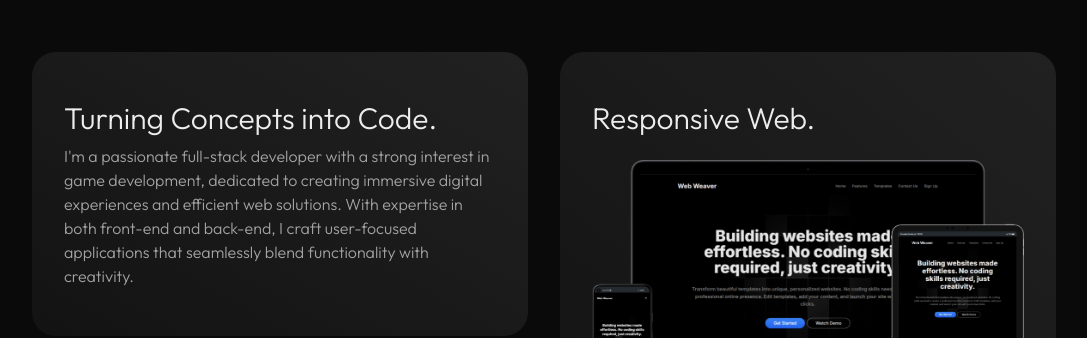
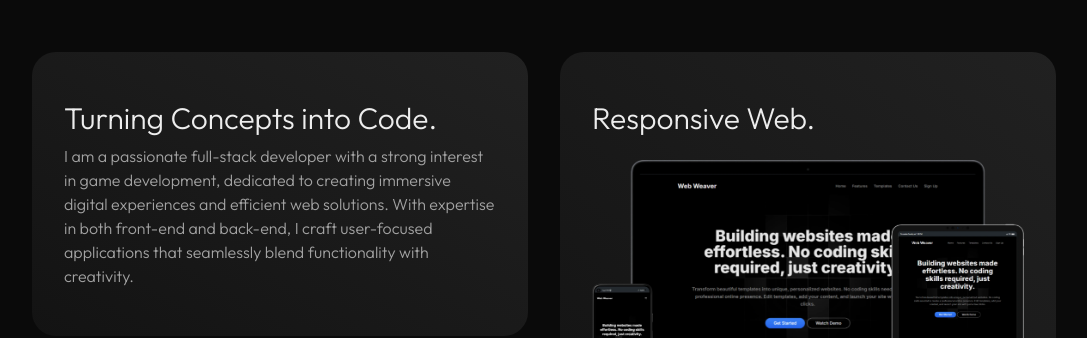
Before and after one commit to vishalpawar26/personal-portfolio, a Next.js app: page / in a window 1280 px wide. Shown: the part 1060-1398 px from the top of the page, without its empty margins (96-1183 px from the left). Built offline with nearby package versions, Linux system fonts and the light colour scheme.

Commit message:
fixed build error

```diff
--- a/src/app/layout.tsx
+++ b/src/app/layout.tsx
@@ -11,7 +11,7 @@ const outfit = Outfit({
 export const metadata: Metadata = {
   title: "Vishal Pawar - Full Stack Developer & Game Developer",
   description:
-    "I'm a passionate full-stack developer with a strong interest in game development, focused on building immersive digital experiences and efficient web solutions. I work on both front-end and back-end development to create user-focused applications that blend technical expertise with creative ideas. My goal is to deliver seamless functionality and engaging user experiences in every project I take on.",
+    "I am a passionate full-stack developer with a strong interest in game development, focused on building immersive digital experiences and efficient web solutions. I work on both front-end and back-end development to create user-focused applications that blend technical expertise with creative ideas. My goal is to deliver seamless functionality and engaging user experiences in every project I take on.",
 };
 
 export default function RootLayout({
--- a/src/sections/BentoGrid.tsx
+++ b/src/sections/BentoGrid.tsx
@@ -50,7 +50,7 @@ const BentoGrid = () => {
                 Turning Concepts into Code.
               </h3>
               <p className="pt-2 text-base font-light text-neutral-400">
-                I'm a passionate full-stack developer with a strong interest in
+                I am a passionate full-stack developer with a strong interest in
                 game development, dedicated to creating immersive digital
                 experiences and efficient web solutions. With expertise in both
                 front-end and back-end, I craft user-focused applications that
```
